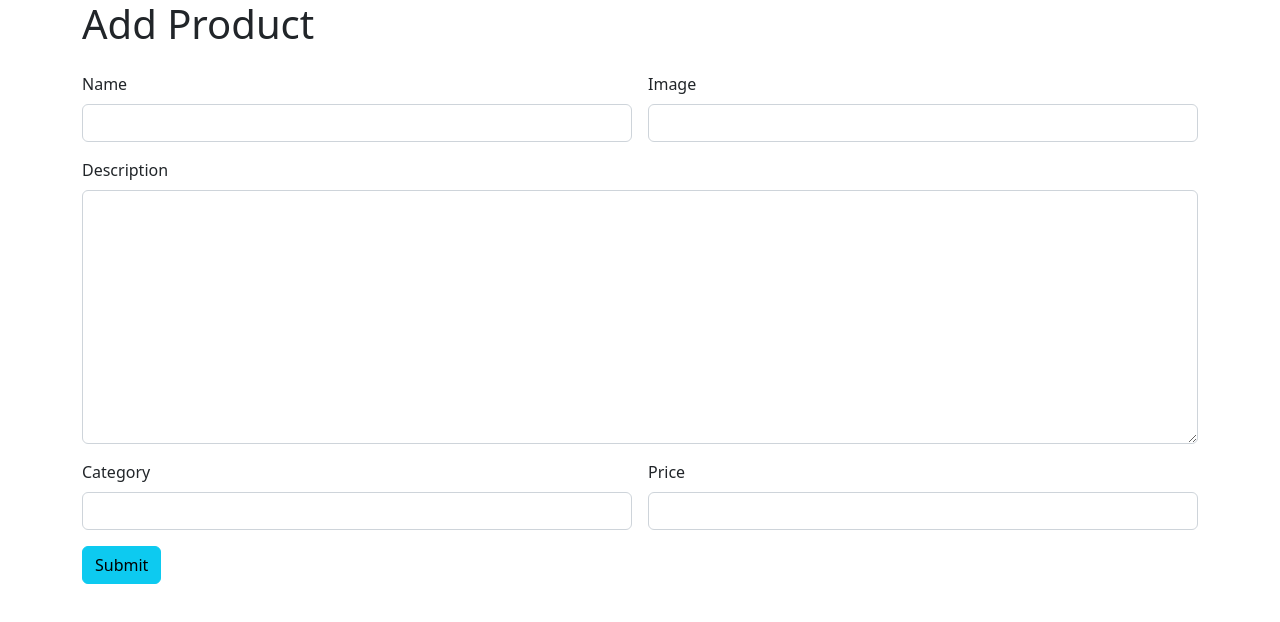
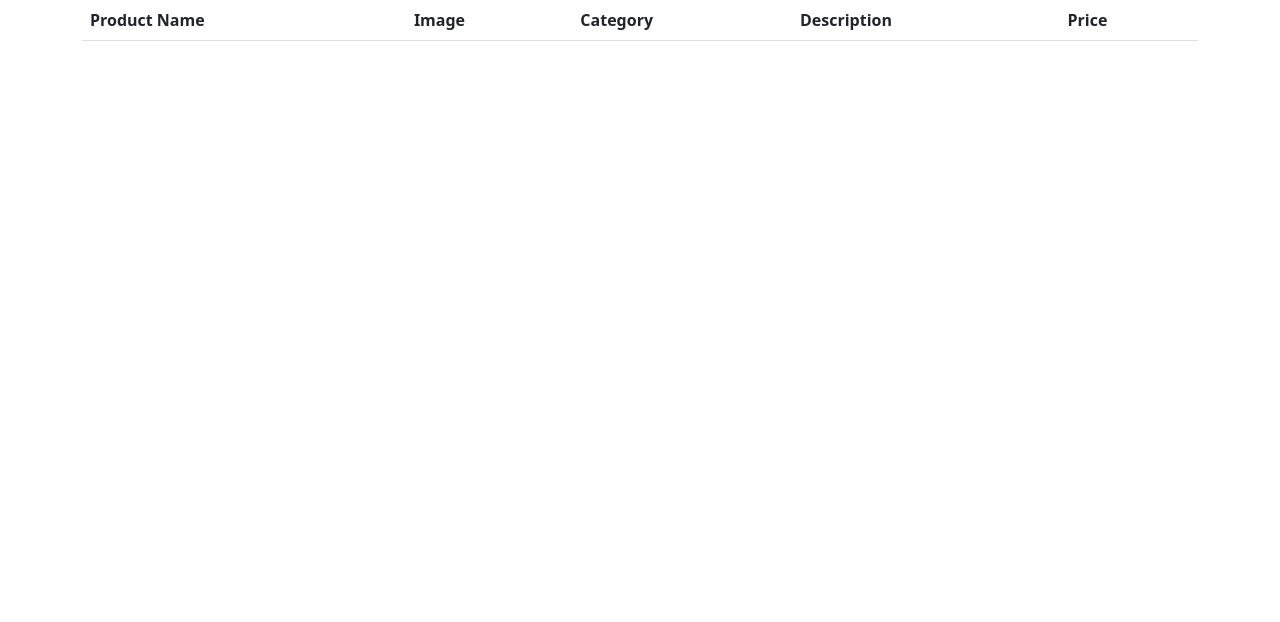
Before and after one commit to Asiyacm/New-Shoppingcart-Angular-App, an Angular app: page / in a window 1280 px wide. Shown: the top 622 px of the page. Built offline with nearby package versions, Linux system fonts and the light colour scheme.

Commit message:
viewProduct commit

```diff
--- a/src/app/app.component.html
+++ b/src/app/app.component.html
@@ -1,2 +1,3 @@
-<app-add-product></app-add-product>
+ <app-view-product></app-view-product>
+
 <router-outlet></router-outlet>
--- a/src/app/app.module.ts
+++ b/src/app/app.module.ts
@@ -8,6 +8,7 @@
 import { UserRegisterComponent } from './user-register/user-register.component';
 import { UserLoginComponent } from './user-login/user-login.component';
 import { AddProductComponent } from './add-product/add-product.component';
+import { ViewProductComponent } from './view-product/view-product.component';
 
 @NgModule({
   declarations: [
@@ -15,7 +16,8 @@
     AdminLoginComponent,
     UserRegisterComponent,
     UserLoginComponent,
-    AddProductComponent
+    AddProductComponent,
+    ViewProductComponent
   ],
   imports: [
     BrowserModule,
--- /dev/null
+++ b/src/app/view-product/view-product.component.html
@@ -0,0 +1,28 @@
+<div class="container">
+    <div class="row">
+        <div class="col col-12 col-sm-12 col-md-12 col-lg-12 col-xl-12 col-xxl-12">
+            <table class="table table-striped text-centre">
+                <thead>
+                  <tr>
+                    <th scope="col">Product Name</th>
+                    <th scope="col">Image</th>
+                    <th scope="col">Category</th>
+                    <th scope="col">Description</th>
+                    <th scope="col">Price</th>
+                  </tr>
+                </thead>
+                <tbody>
+                  <tr *ngFor="let i of products ">
+
+                    <td>{{i.name}}</td>
+                    <td>{{i.image}}</td>
+                    <td>{{i.category}}</td>
+                    <td>{{i.description}}</td>
+                    <td>{{i.price}}</td>
+                  </tr>
+
+                </tbody>
+              </table>
+        </div>
+    </div>
+</div>
--- /dev/null
+++ b/src/app/view-product/view-product.component.ts
@@ -0,0 +1,11 @@
+import { Component } from '@angular/core';
+
+@Component({
+  selector: 'app-view-product',
+  templateUrl: './view-product.component.html',
+  styleUrls: ['./view-product.component.css']
+})
+export class ViewProductComponent {
+
+  products:any=[]
+}
```
Also changed, not shown: src/app/view-product/view-product.component.css (added).
